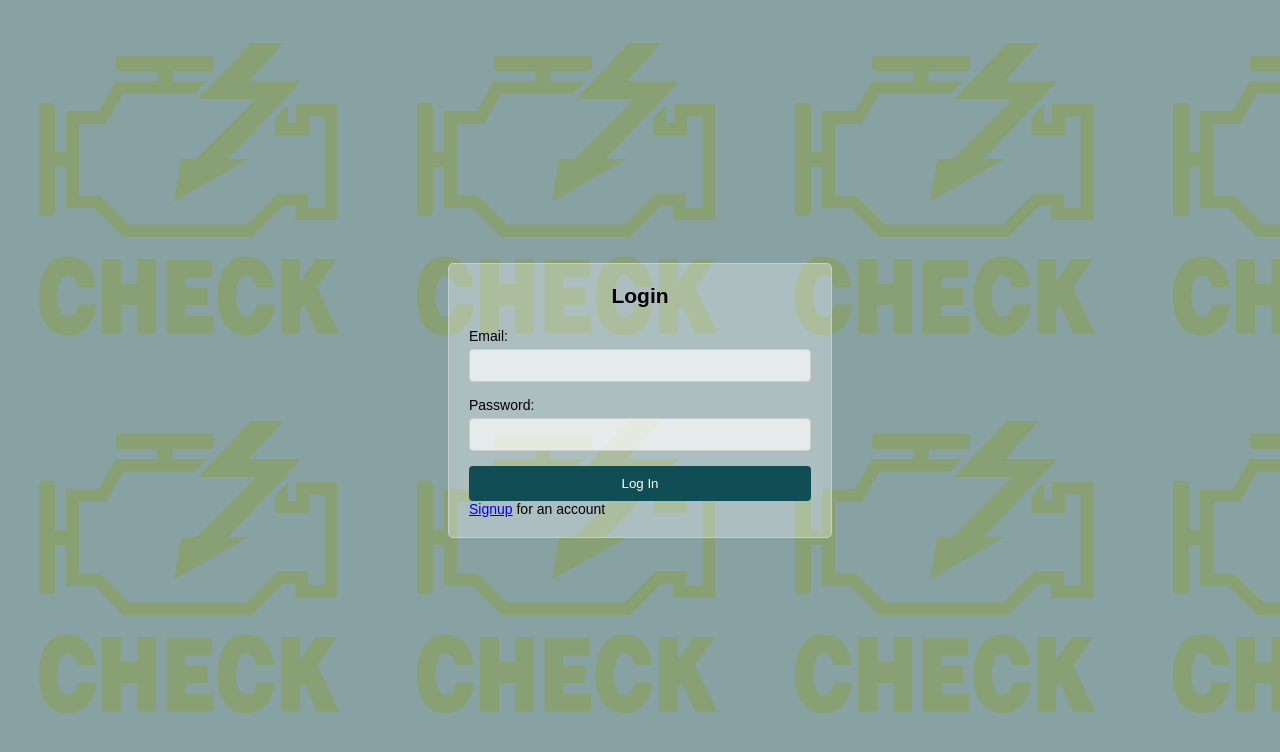
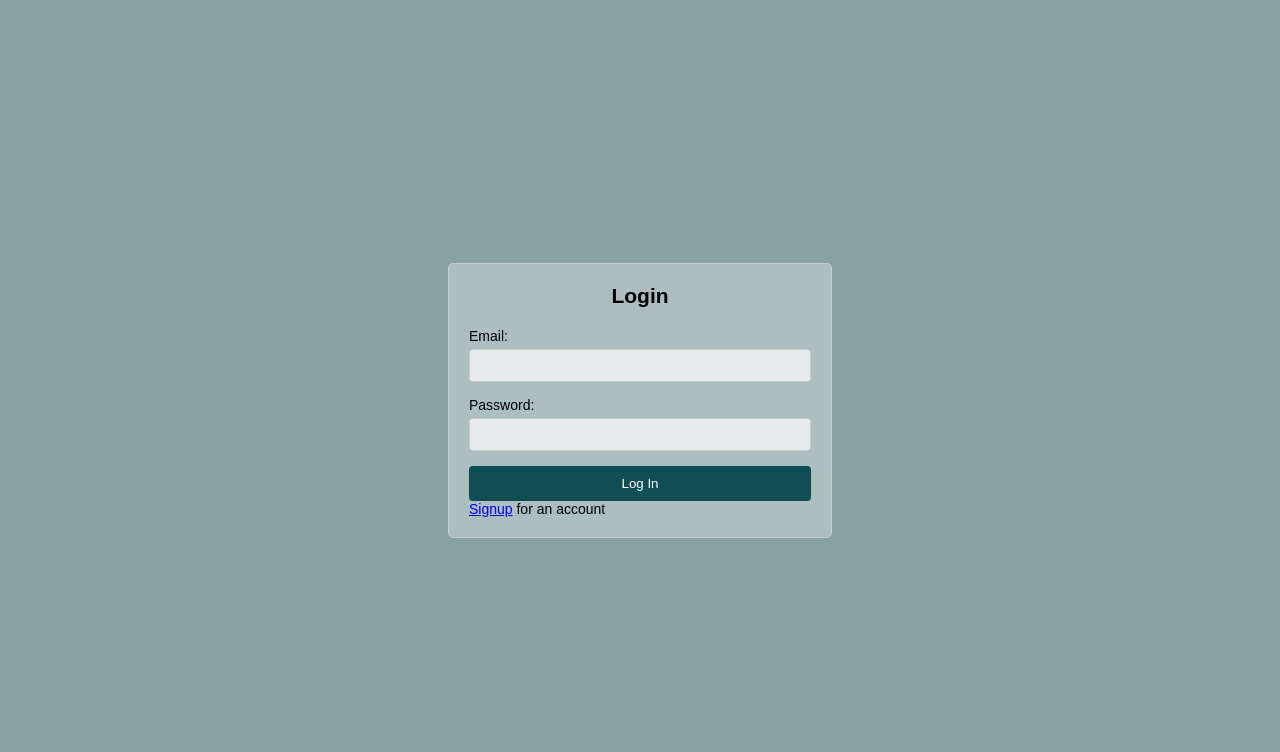
Before and after one commit to Godswill9/web, a React (Vite) app: page /login in a window 1280 px wide. Shown: the top 752 px of the page. Built offline with nearby package versions, Linux system fonts and the light colour scheme.

Commit message:
new changes

```diff
--- a/src/pages/chatPage.jsx
+++ b/src/pages/chatPage.jsx
@@ -44,7 +44,7 @@ const fetchData = async () => {
 
 useEffect(()=>{
   fetchData()
-})
+},[])
 
 
   const replyMessage = async (message) => {
--- a/src/stylings/styles.css
+++ b/src/stylings/styles.css
@@ -12,7 +12,7 @@
   overflow: hidden;
   font-family: sans-serif;
   font-size: 12px;
-  background: url(../../public/gobd_img.png), rgba(7, 61, 65, 0.479);
+  background: rgba(7, 61, 65, 0.479);
   background-blend-mode: darken;
 }
 .signup-container .inner {
@@ -77,7 +77,7 @@
   font-family: sans-serif;
   font-size: 14px;
   background: rgba(42, 0, 231, 0.137);
-  background: url(../../public/gobd_img.png), rgba(7, 61, 65, 0.479);
+  background: rgba(7, 61, 65, 0.479);
   background-blend-mode: darken;
 }
 .login-container .inner {
@@ -181,7 +181,7 @@
   overflow: hidden;
   background: linear-gradient(40deg, white, rgba(23, 7, 65, 0.479), rgba(42, 0, 231, 0.212));
   background: rgba(184, 201, 190, 0.822);
-  background: url(../../public/gobd_img.png), rgba(7, 61, 65, 0.479);
+  background: rgba(7, 61, 65, 0.479);
   background-blend-mode: darken;
 }
 .container .cont_header {
--- a/src/stylings/styles.scss
+++ b/src/stylings/styles.scss
@@ -15,7 +15,7 @@
     // border: 1px solid black;
     font-family: sans-serif;
     font-size: 12px;
-    background: url(../../public/gobd_img.png), rgba(7, 61, 65, 0.479);
+    background:  rgba(7, 61, 65, 0.479);
     background-blend-mode: darken;
     .inner{
       width:30%;
@@ -61,7 +61,7 @@
       cursor: pointer;
 
       &:hover {
-        background-color: rgb(5, 35, 39);
+      background-color: rgb(5, 35, 39);
       }
     }
 
@@ -88,7 +88,7 @@
     font-family: sans-serif;
     font-size: 14px;
     background: rgba(42, 0, 231, 0.137);
-    background: url(../../public/gobd_img.png), rgba(7, 61, 65, 0.479);
+    background:  rgba(7, 61, 65, 0.479);
     background-blend-mode: darken;
     .inner{
       width:30%;
@@ -203,7 +203,7 @@
     overflow: hidden;
     background: linear-gradient(40deg,white, rgba(23, 7, 65, 0.479), rgba(42, 0, 231, 0.212));
     background:rgba(184, 201, 190, 0.822);
-    background: url(../../public/gobd_img.png), rgba(7, 61, 65, 0.479);
+    background:  rgba(7, 61, 65, 0.479);
     background-blend-mode: darken;
     // background-repeat: no-repeat;
     .cont_header{
```
Also changed, not shown: 1 other file (tests, documents, lock files or other folders).
